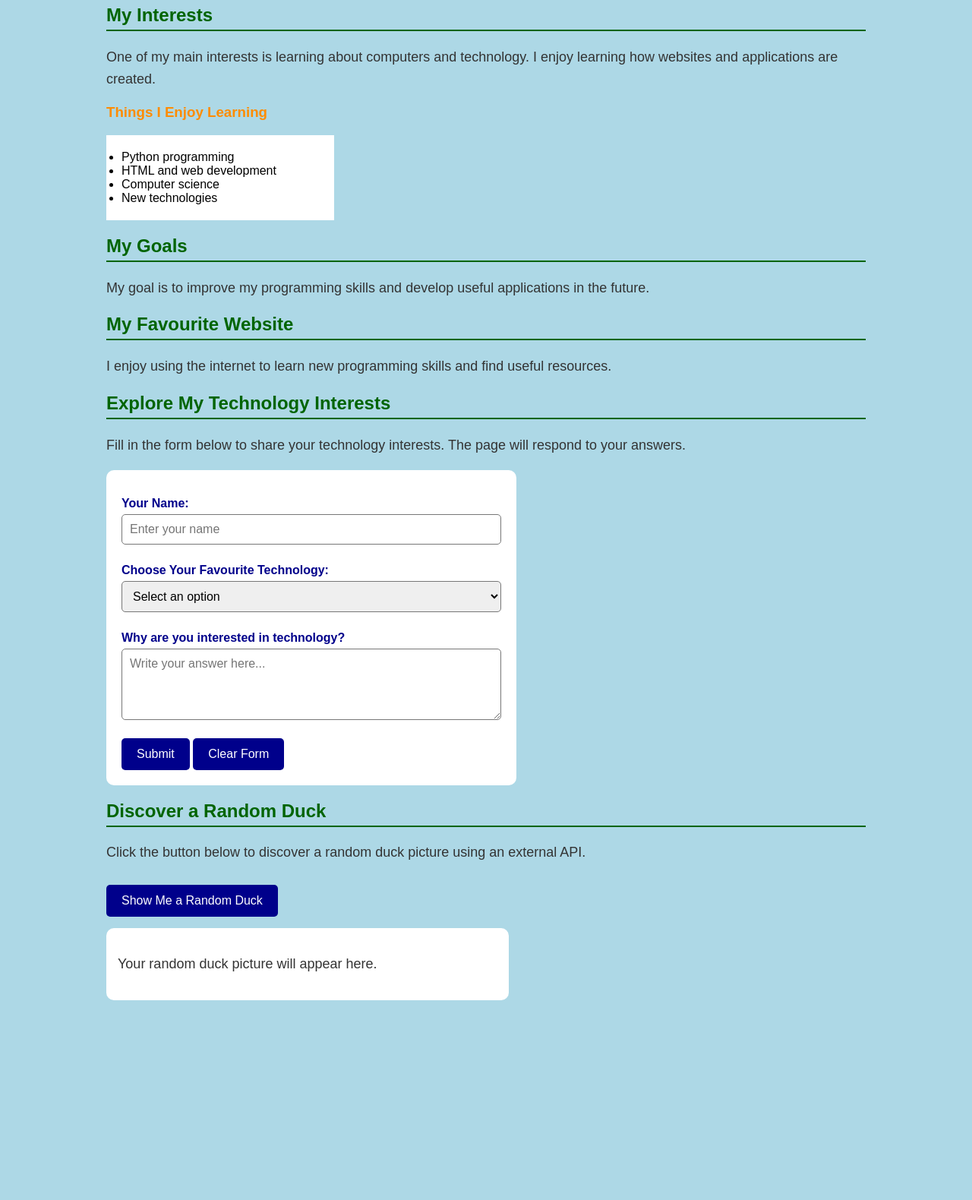
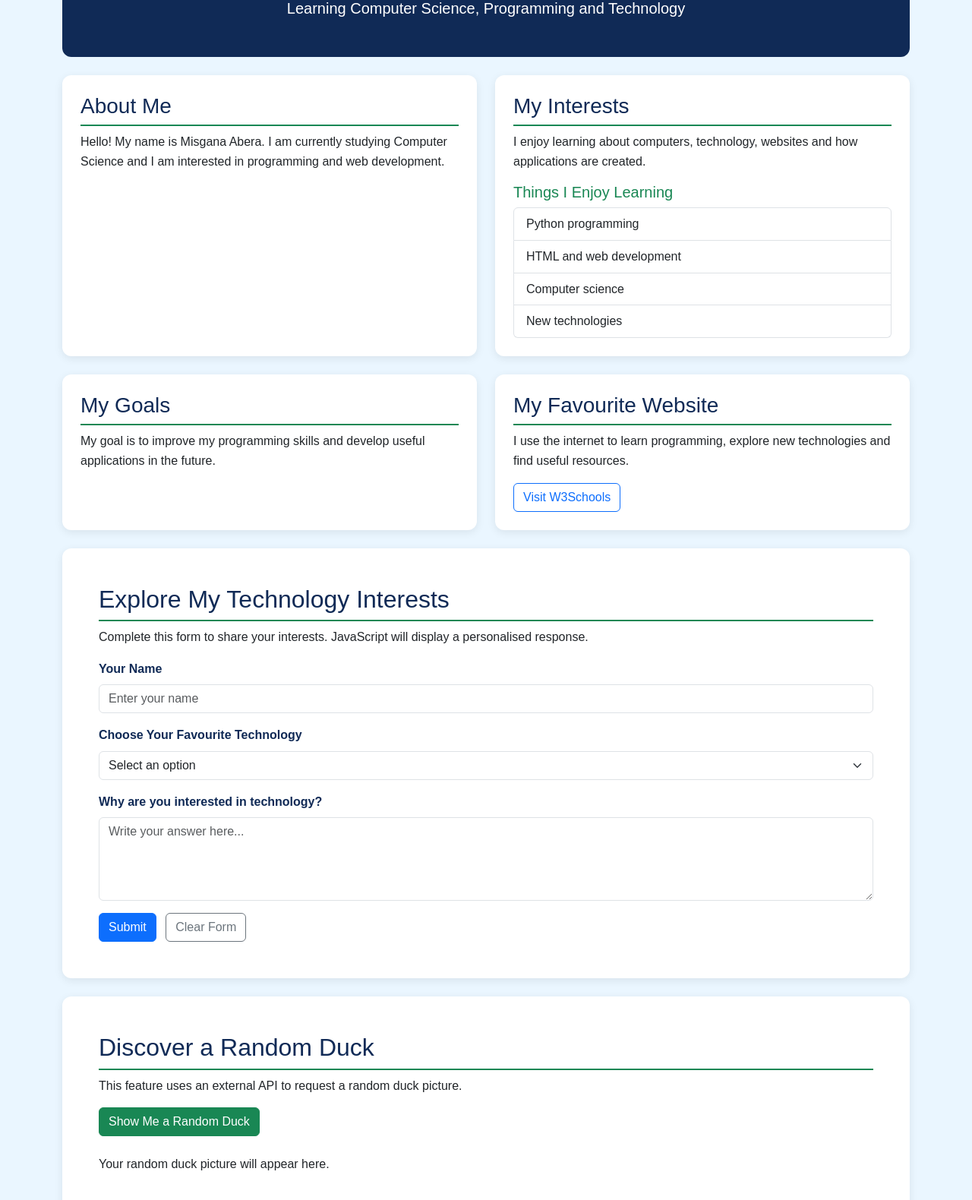
Before and after one commit to Miso1989/Myfirstwebapplication122, a plain HTML site: page index.html in a window 1280 px wide. Shown: the part 225-1805 px from the top of the page at 76% size. Before the commit the page ends 1582 px from the top, so only its background shows below. Drawn offline with nearby package versions, Linux system fonts and the light colour scheme.

Commit message:
Add files via upload

```diff
--- a/index.html
+++ b/index.html
@@ -1,227 +1,225 @@
 
-<!DOCTYPE html>
+<!doctype html>
 <html lang="en">
 <head>
-    <meta charset="UTF-8">
-    <meta name="viewport" content="width=device-width, initial-scale=1.0">
-    <title>My Web Page</title>
+    <meta charset="utf-8">
+    <meta name="viewport" content="width=device-width, initial-scale=1">
+    <meta name="description" content="My personal web page about computer science, programming and technology.">
+
+    <title>My Web Page | Technology Interests</title>
+
+    <!-- Bootstrap 5 CSS -->
+    <link href="https://cdn.jsdelivr.net/npm/bootstrap@5.3.8/dist/css/bootstrap.min.css"
+          rel="stylesheet"
+          integrity="sha384-sRIl4kxILFvY47J16cr9ZwB07vP4J8+LH7qKQnuqkuIAvNWLzeN8tE5YBujZqJLB"
+          crossorigin="anonymous">
 
     <style>
         body {
-            background-color: lightblue;
+            background-color: #eaf6ff;
             font-family: Arial, sans-serif;
-            margin: 40px;
-        }
-
-        h1 {
-            color: darkblue;
-            text-align: center;
-        }
-
-        h2 {
-            color: darkgreen;
-            border-bottom: 2px solid darkgreen;
-            padding-bottom: 5px;
-        }
-
-        h3 {
-            color: darkorange;
-        }
-
-        p {
-            font-size: 18px;
-            color: #333333;
+            color: #333;
             line-height: 1.6;
         }
 
-        ul {
-            background-color: white;
-            padding: 20px;
-            width: 300px;
-            max-width: 100%;
-            box-sizing: border-box;
+        .hero {
+            background-color: #102a56;
+            color: white;
+            border-radius: 12px;
         }
 
-        /* Interactive form styling */
-        form {
-            background-color: white;
-            padding: 20px;
-            border-radius: 10px;
-            max-width: 500px;
+        .section-title {
+            color: #102a56;
+            border-bottom: 2px solid #198754;
+            padding-bottom: 8px;
         }
 
-        label {
-            display: block;
-            margin-top: 15px;
-            margin-bottom: 5px;
-            font-weight: bold;
-            color: darkblue;
+        .content-card {
+            border: none;
+            border-radius: 12px;
+            box-shadow: 0 3px 12px rgba(0, 0, 0, 0.08);
         }
 
-        input, select, textarea {
-            width: 100%;
-            padding: 10px;
-            margin-bottom: 10px;
-            border: 1px solid #777;
-            border-radius: 5px;
-            box-sizing: border-box;
-            font: inherit;
+        .form-label {
+            font-weight: bold;
+            color: #102a56;
         }
 
-        button {
-            background-color: darkblue;
-            color: white;
-            padding: 12px 20px;
-            border: none;
-            border-radius: 5px;
-            cursor: pointer;
-            font-size: 16px;
-            margin-top: 10px;
+        .form-control:focus,
+        .form-select:focus,
+        .btn:focus-visible {
+            outline: 3px solid #ffbf47;
+            outline-offset: 2px;
+            box-shadow: none;
         }
 
-        button:hover {
-            background-color: darkgreen;
-        }
-
-        button:focus-visible,
-        input:focus-visible,
-        select:focus-visible,
-        textarea:focus-visible {
-            outline: 3px solid orange;
-            outline-offset: 2px;
-        }
-
-        button:disabled {
-            background-color: gray;
-            cursor: not-allowed;
-        }
-
-        #result {
-            background-color: white;
-            color: darkgreen;
-            padding: 15px;
-            margin-top: 15px;
-            border-radius: 5px;
-        }
-
-        /* Random Duck API styling */
-        #duckResult {
-            background-color: white;
-            padding: 15px;
-            margin-top: 15px;
-            border-radius: 10px;
-            max-width: 500px;
-        }
-
-        #duckResult img {
+        #duckImage {
             display: block;
-            width: 100%;
-            max-width: 450px;
+            max-width: 100%;
+            max-height: 450px;
             height: auto;
-            margin: 10px auto;
+            margin: 15px auto;
             border-radius: 10px;
         }
 
-        /* Mobile styling */
-        @media (max-width: 600px) {
-            body {
-                margin: 15px;
-            }
-
-            h1 {
-                font-size: 28px;
-            }
-
-            h2 {
-                font-size: 22px;
-            }
-
-            p {
-                font-size: 16px;
-            }
-
-            ul {
-                width: auto;
-                padding: 15px;
-            }
-
-            form {
-                padding: 15px;
-            }
-        }
-
-        /* Desktop styling */
-        @media (min-width: 601px) {
-            body {
-                max-width: 1000px;
-                margin: 40px auto;
-            }
+        footer {
+            background-color: #102a56;
+            color: white;
         }
     </style>
 </head>
 
 <body>
 
-    <h1>Welcome to My Web Page</h1>
+    <!-- Navigation -->
+    <nav class="navbar navbar-expand-lg navbar-dark"
+         style="background-color: #102a56;">
+        <div class="container">
+            <a class="navbar-brand fw-bold" href="#home">My Web Page</a>
 
-    <h2>About Me</h2>
+            <button class="navbar-toggler"
+                    type="button"
+                    data-bs-toggle="collapse"
+                    data-bs-target="#mainNavigation"
+                    aria-controls="mainNavigation"
+                    aria-expanded="false"
+                    aria-label="Toggle navigation">
+                <span class="navbar-toggler-icon"></span>
+            </button>
+
+            <div class="collapse navbar-collapse" id="mainNavigation">
+                <ul class="navbar-nav ms-auto">
+                    <li class="nav-item">
+                        <a class="nav-link" href="#about">About Me</a>
+                    </li>
+                    <li class="nav-item">
+                        <a class="nav-link" href="#interests">Interests</a>
+                    </li>
+                    <li class="nav-item">
+                        <a class="nav-link" href="#technologyForm">Technology Form</a>
+                    </li>
+                    <li class="nav-item">
+                        <a class="nav-link" href="#duck">Random Duck API</a>
+                    </li>
+                </ul>
+            </div>
+        </div>
+    </nav>
+
+    <main class="container py-4 py-md-5" id="home">
+
+        <!-- Welcome section -->
+        <header class="hero p-4 p-md-5 mb-4 text-center">
+            <h1 class="display-5 fw-bold">Welcome to My Web Page</h1>
+            <p class="lead mb-0">
+                Learning Computer Science, Programming and Technology
+            </p>
+        </header>
+
+        <!-- Profile sections -->
+        <div class="row g-4 mb-4">
+
+            <section class="col-12 col-md-6" id="about">
+                <div class="card content-card h-100">
+                    <div class="card-body p-4">
+                        <h2 class="section-title h3">About Me</h2>
+                        <p>
+                            Hello! My name is Misgana Abera. I am currently
+                            studying Computer Science and I am interested in
+                            programming and web development.
+                        </p>
+                    </div>
+                </div>
+            </section>
+
+            <section class="col-12 col-md-6" id="interests">
+                <div class="card content-card h-100">
+                    <div class="card-body p-4">
+                        <h2 class="section-title h3">My Interests</h2>
+                        <p>
+                            I enjoy learning about computers, technology,
+                            websites and how applications are created.
+                        </p>
+
+                        <h3 class="h5 text-success">
+                            Things I Enjoy Learning
+                        </h3>
+
+                        <ul class="list-group">
+                            <li class="list-group-item">Python programming</li>
+                            <li class="list-group-item">HTML and web development</li>
+                            <li class="list-group-item">Computer science</li>
+                            <li class="list-group-item">New technologies</li>
+                        </ul>
+                    </div>
+                </div>
+            </section>
+
+            <section class="col-12 col-md-6">
+                <div class="card content-card h-100">
+                    <div class="card-body p-4">
+                        <h2 class="section-title h3">My Goals</h2>
+                        <p>
+                            My goal is to improve my programming skills and
+                            develop useful applications in the future.
+                        </p>
+                    </div>
+                </div>
+            </section>
+
+            <section class="col-12 col-md-6">
+                <div class="card content-card h-100">
+                    <div class="card-body p-4">
+                        <h2 class="section-title h3">My Favourite Website</h2>
+                        <p>
+                            I use the internet to learn programming,
+                            explore new technologies and find useful resources.
+                        </p>
+                        <a class="btn btn-outline-primary"
+                           href="https://www.w3schools.com/"
+                           target="_blank"
+                           rel="noopener noreferrer">
+                            Visit W3Schools
+                        </a>
+                    </div>
+                </div>
+            </section>
+
+        </div>
+
+        <!-- Interactive form -->
+        <section class="card content-card mb-4" id="technologyForm">
+            <div class="card-body p-4 p-md-5">
+                <h2 class="section-title">Explore My Technology Interests</h2>
 
                 <p>
-        Hello! My name is Misgana Abera. I am currently studying
-        Computer Science and I am interested in programming and web development.
-    </p>
-
-    <h2>My Interests</h2>
-
-    <p>
-        One of my main interests is learning about computers and technology.
-        I enjoy learning how websites and applications are created.
-    </p>
-
-    <h3>Things I Enjoy Learning</h3>
-
-    <ul>
-        <li>Python programming</li>
-        <li>HTML and web development</li>
-        <li>Computer science</li>
-        <li>New technologies</li>
-    </ul>
-
-    <h2>My Goals</h2>
-
-    <p>
-        My goal is to improve my programming skills and develop useful
-        applications in the future.
-    </p>
-
-    <h2>My Favourite Website</h2>
-
-    <p>
-        I enjoy using the internet to learn new programming skills and
-        find useful resources.
-    </p>
-
-    <!-- Interactive technology form -->
-    <h2>Explore My Technology Interests</h2>
-
-    <p>
-        Fill in the form below to share your technology interests.
-        The page will respond to your answers.
+                    Complete this form to share your interests.
+                    JavaScript will display a personalised response.
                 </p>
 
                 <form id="interestForm">
 
-        <label for="visitorName">Your Name:</label>
-        <input
-            type="text"
+                    <div class="mb-3">
+                        <label for="visitorName" class="form-label">
+                            Your Name
+                        </label>
+                        <input type="text"
+                               class="form-control"
                                id="visitorName"
                                name="visitorName"
                                placeholder="Enter your name"
-            required
-        >
+                               autocomplete="name"
+                               required>
+                    </div>
 
-        <label for="technology">Choose Your Favourite Technology:</label>
-        <select id="technology" name="technology" required>
+                    <div class="mb-3">
+                        <label for="technology" class="form-label">
+                            Choose Your Favourite Technology
+                        </label>
+                        <select class="form-select"
+                                id="technology"
+                                name="technology"
+                                required>
                             <option value="">Select an option</option>
                             <option value="Python Programming">Python Programming</option>
                             <option value="Web Development">Web Development</option>
@@ -229,53 +227,89 @@
                             <option value="Cybersecurity">Cybersecurity</option>
                             <option value="Electronics">Electronics</option>
                         </select>
+                    </div>
 
-        <label for="comments">Why are you interested in technology?</label>
-        <textarea
+                    <div class="mb-3">
+                        <label for="comments" class="form-label">
+                            Why are you interested in technology?
+                        </label>
+                        <textarea class="form-control"
                                   id="comments"
                                   name="comments"
                                   rows="4"
-            placeholder="Write your answer here..."
-        ></textarea>
+                                  placeholder="Write your answer here..."></textarea>
+                    </div>
 
-        <button type="submit">Submit</button>
-        <button type="reset">Clear Form</button>
+                    <button type="submit" class="btn btn-primary me-2">
+                        Submit
+                    </button>
 
+                    <button type="reset" class="btn btn-outline-secondary">
+                        Clear Form
+                    </button>
                 </form>
 
-    <div id="result" aria-live="polite" hidden></div>
+                <div id="result"
+                     class="alert alert-success mt-4"
+                     role="status"
+                     aria-live="polite"
+                     hidden>
+                </div>
+            </div>
+        </section>
 
-    <!-- Random Duck API section -->
-    <h2>Discover a Random Duck</h2>
+        <!-- External API -->
+        <section class="card content-card mb-4" id="duck">
+            <div class="card-body p-4 p-md-5">
+                <h2 class="section-title">Discover a Random Duck</h2>
 
                 <p>
-        Click the button below to discover a random duck picture
-        using an external API.
+                    This feature uses an external API to request
+                    a random duck picture.
                 </p>
 
-    <button type="button" id="duckButton">
+                <button type="button"
+                        id="duckButton"
+                        class="btn btn-success">
                     Show Me a Random Duck
                 </button>
 
-    <div id="duckResult" aria-live="polite">
+                <div id="duckResult"
+                     class="mt-4"
+                     role="status"
+                     aria-live="polite"
+                     aria-atomic="true">
                     <p>Your random duck picture will appear here.</p>
                 </div>
+            </div>
+        </section>
+
+    </main>
+
+    <footer class="text-center p-4">
+        <p class="mb-0">
+            &copy; 2026 My Web Page | Learning and Exploring Technology
+        </p>
+    </footer>
+
+    <!-- Bootstrap JavaScript -->
+    <script src="https://cdn.jsdelivr.net/npm/bootstrap@5.3.8/dist/js/bootstrap.bundle.min.js"
+            integrity="sha384-FKyoEForCGlyvwx9Hj09JcYn3nv7wiPVlz7YYwJrWVcXK/BmnVDxM+D2scQbITxI"
+            crossorigin="anonymous"></script>
 
     <script>
-        // Select the form and result elements
+        // Select the form and result elements.
         const form = document.getElementById("interestForm");
         const result = document.getElementById("result");
 
-        // Respond when the visitor submits the form
+        // Handle form submission.
         form.addEventListener("submit", function(event) {
             event.preventDefault();
 
-            // Get the values entered by the visitor
             const name = document.getElementById("visitorName").value.trim();
             const technology = document.getElementById("technology").value;
             const comments = document.getElementById("comments").value.trim();
 
-            // Check that the name and technology have been entered
             if (name === "" || technology === "") {
                 result.textContent =
                     "Please enter your name and select a technology.";
@@ -283,7 +317,7 @@
                 return;
             }
 
-            // Display a personalised response
+            // Use textContent to display user input safely.
             result.replaceChildren();
 
             const heading = document.createElement("h3");
@@ -293,88 +327,81 @@
             message.textContent =
                 "Your favourite technology is " + technology + ".";
 
-            result.appendChild(heading);
-            result.appendChild(message);
+            result.append(heading, message);
 
             if (comments !== "") {
                 const commentMessage = document.createElement("p");
-                commentMessage.textContent =
-                    "Your comment: " + comments;
+                commentMessage.textContent = "Your comment: " + comments;
                 result.appendChild(commentMessage);
             }
 
             const finalMessage = document.createElement("p");
             finalMessage.textContent =
                 "Keep learning and exploring new technologies!";
+            result.appendChild(finalMessage);
 
-            result.appendChild(finalMessage);
             result.hidden = false;
         });
 
-        // Clear the result when the form is reset
+        // Clear the result when the form is reset.
         form.addEventListener("reset", function() {
             result.hidden = true;
             result.replaceChildren();
         });
 
-        // Select the Random Duck API elements
+        // Select the API elements.
         const duckButton = document.getElementById("duckButton");
         const duckResult = document.getElementById("duckResult");
 
-        // Get a random duck picture when the button is clicked
-        duckButton.addEventListener("click", function() {
+        // Request a random duck image from the external API.
+        duckButton.addEventListener("click", async function() {
+            duckButton.disabled = true;
+            duckButton.textContent = "Loading...";
+            duckResult.textContent = "Loading a random duck picture...";
 
-            duckResult.textContent = "Loading a random duck...";
-            duckButton.disabled = true;
+            try {
+                const response = await fetch(
+                    "https://random-d.uk/api/random"
+                );
 
-            // Request data from the Random Duck API
-            fetch("https://random-d.uk/api/random")
-                .then(function(response) {
                 if (!response.ok) {
-                        throw new Error("API request failed");
+                    throw new Error("The API request failed.");
                 }
 
-                    return response.json();
-                })
-
-                .then(function(data) {
-
-                    // Get the image URL from the JSON response
+                const data = await response.json();
                 const imageUrl = data.url || data.message;
 
                 if (
                     typeof imageUrl !== "string" ||
-                        !imageUrl.startsWith("https://")
+                    !/^https:\/\//i.test(imageUrl)
                 ) {
-                        throw new Error("No valid image was returned");
+                    throw new Error("No valid image was returned.");
                 }
 
-                    // Create an image element
                 const duckImage = document.createElement("img");
+                duckImage.id = "duckImage";
+                duckImage.alt = "A random duck picture";
+                duckImage.className = "img-fluid rounded";
                 duckImage.src = imageUrl;
-                    duckImage.alt = "A random duck picture";
 
-                    // Display the image
+                duckImage.addEventListener("error", function() {
+                    duckResult.textContent =
+                        "The image could not be displayed. Please try again.";
+                });
+
                 duckResult.replaceChildren(duckImage);
 
-                    // Show a message if the image cannot load
-                    duckImage.addEventListener("error", function() {
+            } catch (error) {
                 duckResult.textContent =
-                            "The picture could not be displayed. Please try again.";
-                    });
-                })
+                    "Sorry, we could not load a duck picture. " +
+                    "Check your internet connection and try again.";
 
-                .catch(function(error) {
-                    // Display an error if the API does not work
-                    duckResult.textContent =
-                        "Sorry, we could not load a duck picture. Please try again.";
+                console.error("Duck API error:", error);
 
-                    console.error("Error:", error);
-                })
-
-                .finally(function() {
+            } finally {
                 duckButton.disabled = false;
-                });
+                duckButton.textContent = "Show Me a Random Duck";
+            }
         });
     </script>
 
```
Lines whose indentation alone changed are shown as unchanged.
